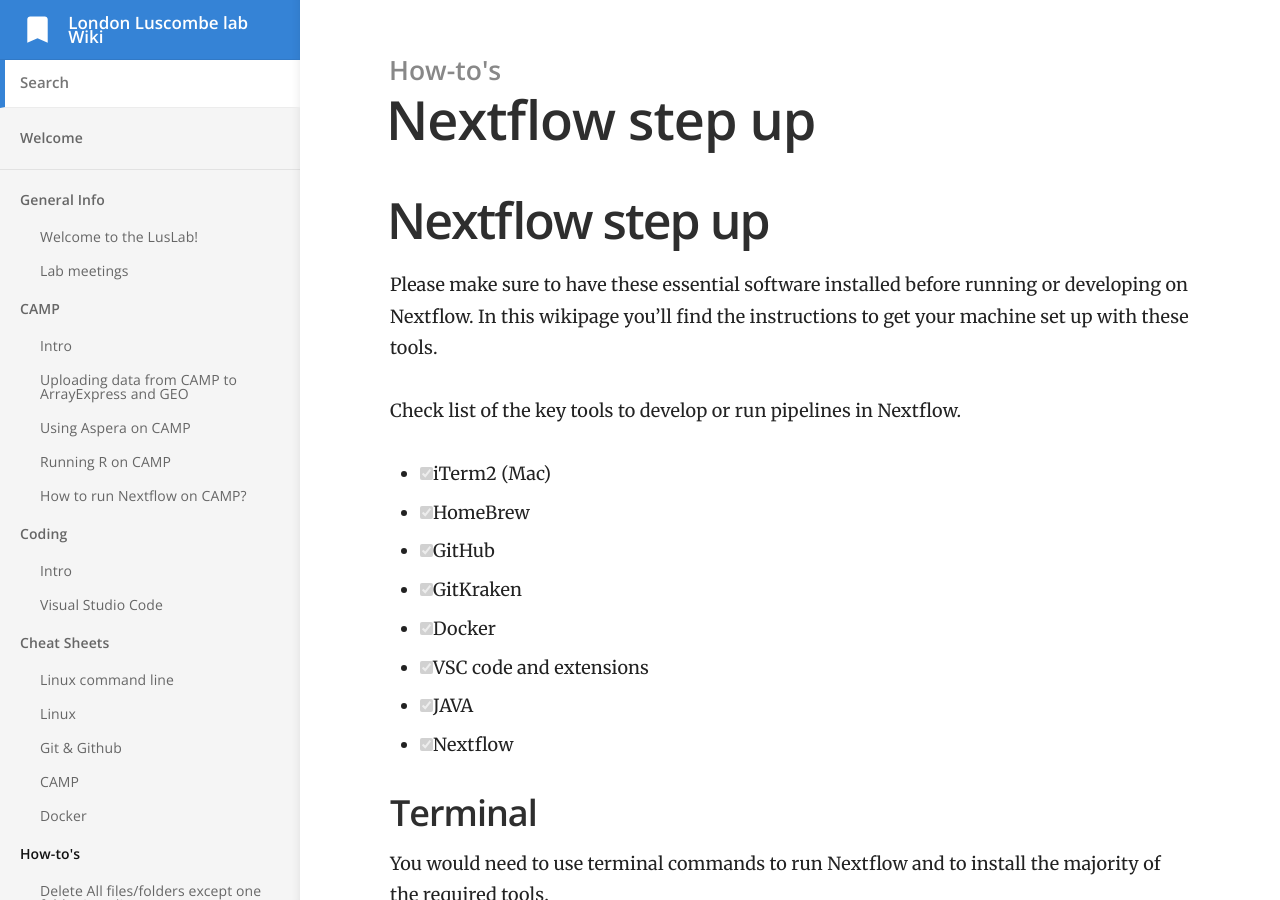
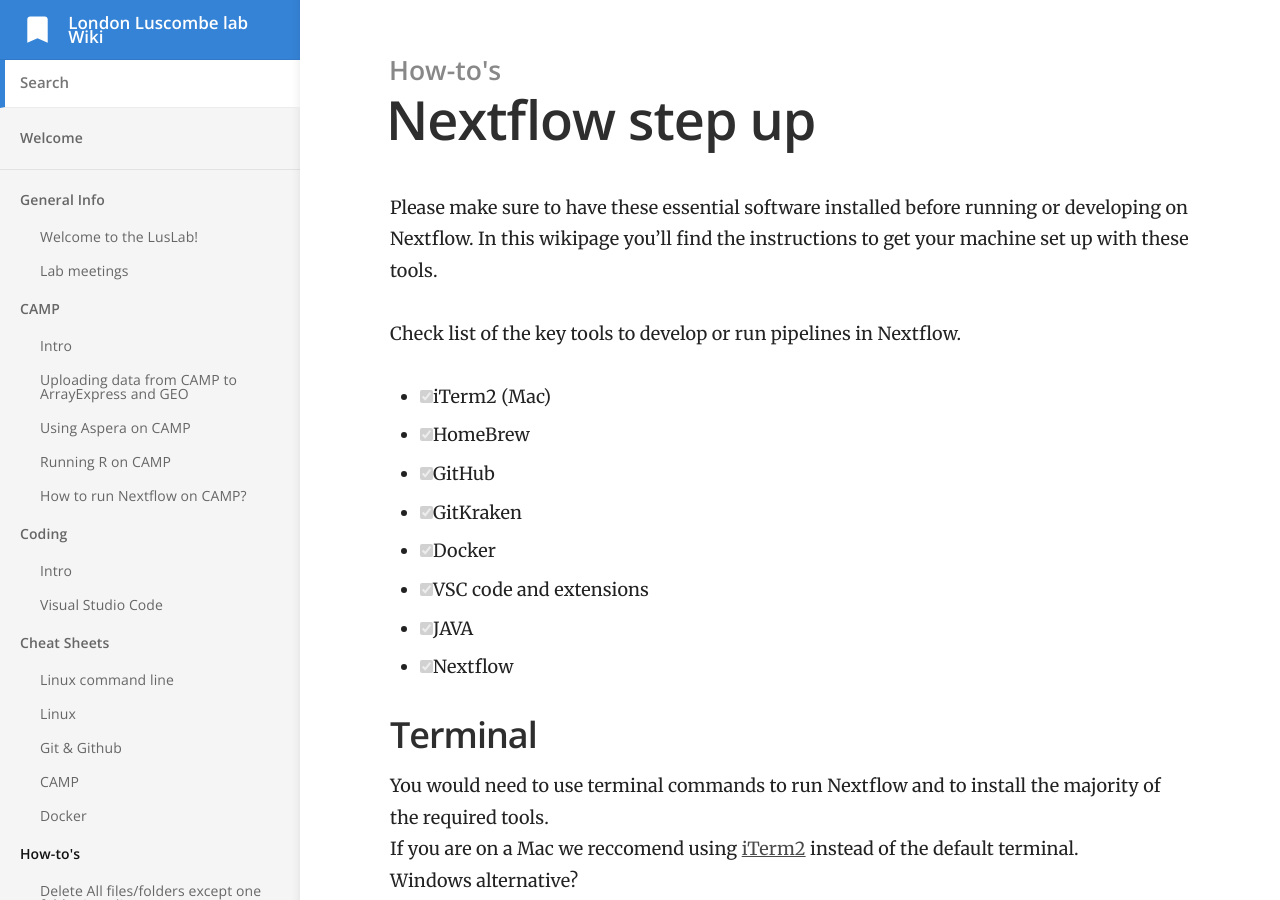
Before and after one commit to luslab/luslab.github.io, a Jekyll site: the page built from _docs/how-tos/nextflow-set-up.md, in a window 1280 px wide and 900 px high. Built offline with Jekyll 4.4.1, drawn with Linux system fonts in a browser that asks for light colours.

Commit message:
Update nextflow-set-up.md

```diff
--- a/_docs/how-tos/nextflow-set-up.md
+++ b/_docs/how-tos/nextflow-set-up.md
@@ -4,7 +4,6 @@ category: How-to's
 order: 4
 ---
 
-# Nextflow step up
 Please make sure to have these essential software installed before running or developing on Nextflow. In this wikipage you'll find the instructions to get your machine set up with these tools.
 
 Check list of the key tools to develop or run pipelines in Nextflow.
```
